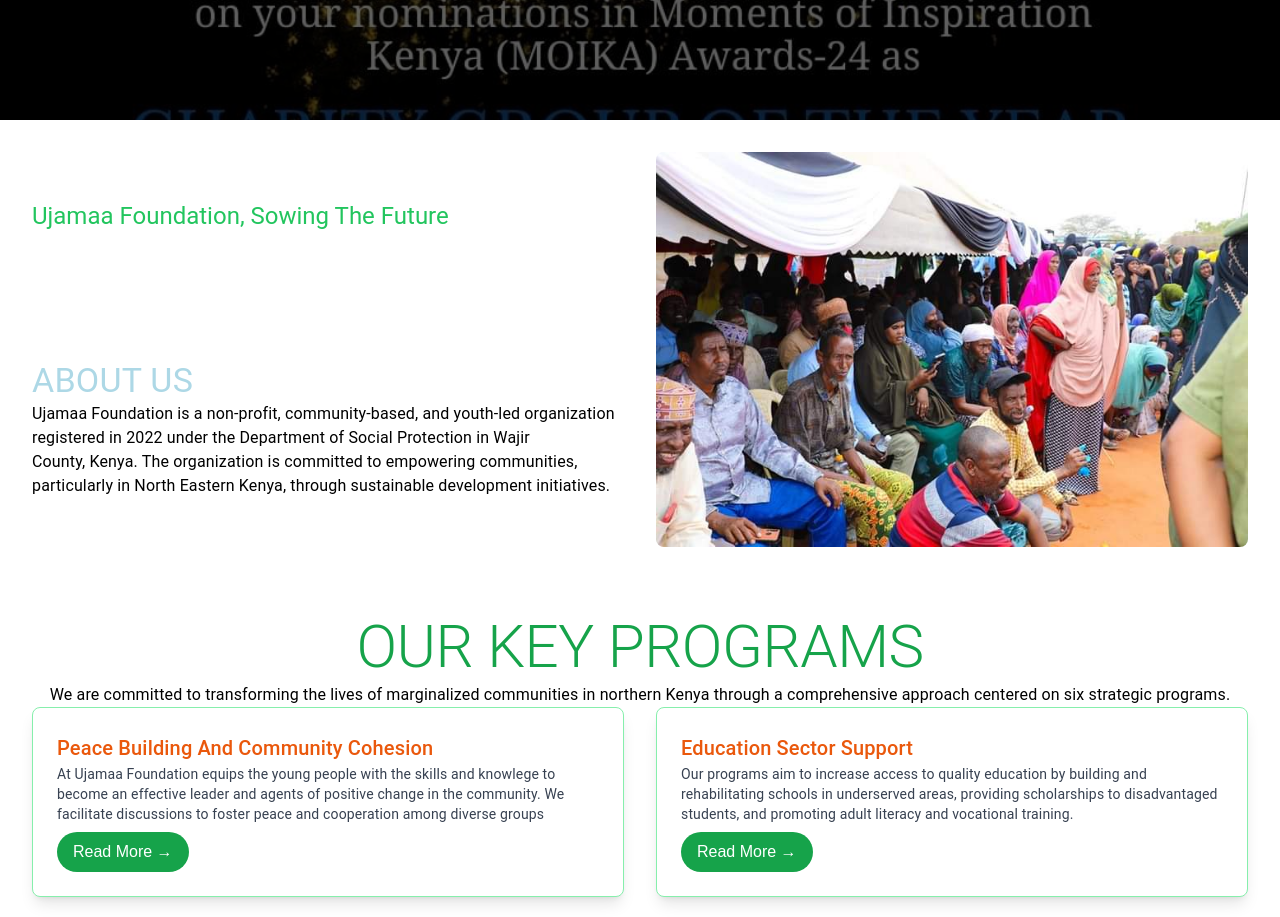
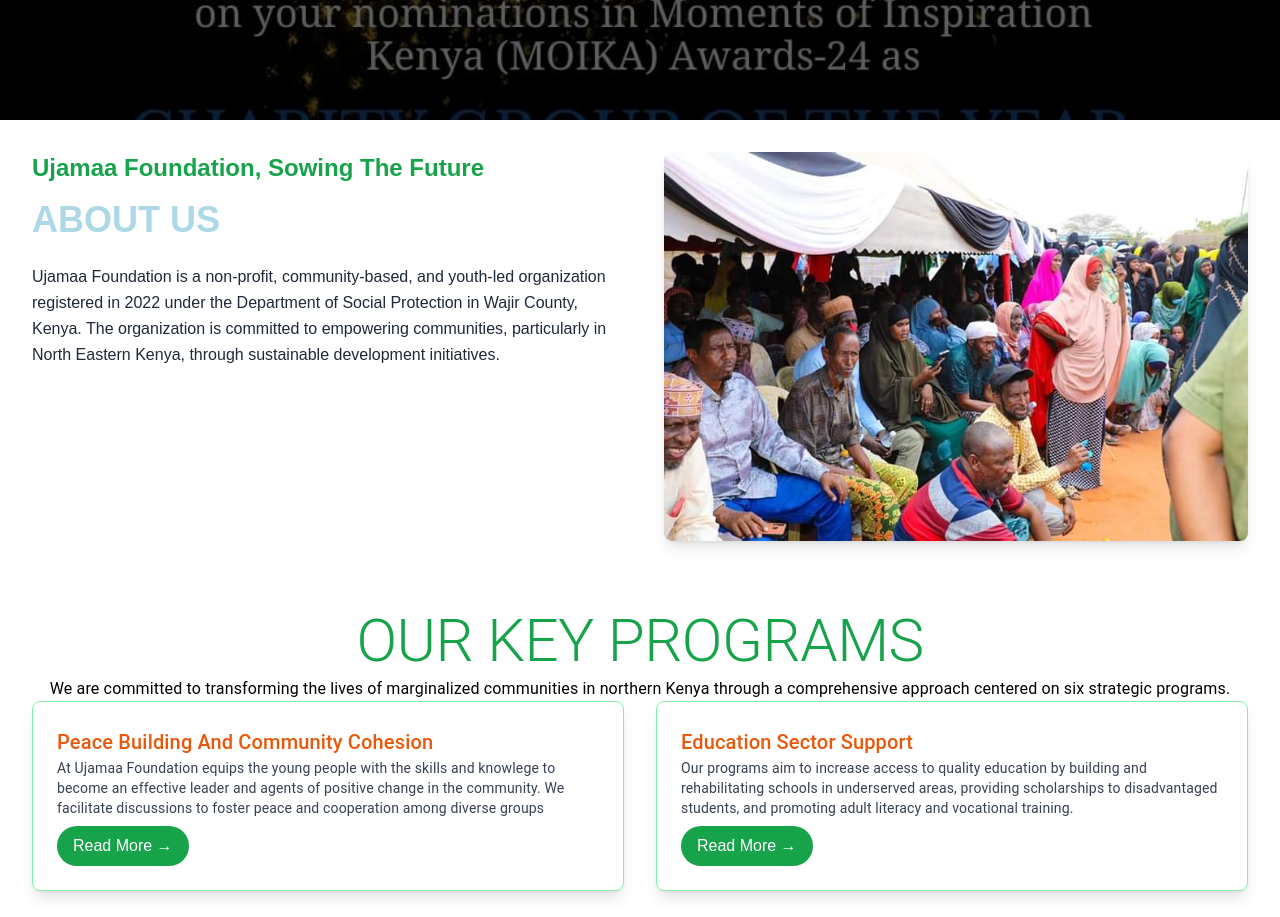
Before and after one commit to ahmednule/Ujamaa-Foundation, a Next.js app: page / in a window 1280 px wide. Shown: the part 880-1797 px from the top of the page. Built offline with nearby package versions, Linux system fonts and the light colour scheme.

Commit message:
fix: fixed the about page and nested the image to be better and the text to be up before the About us componnet

```diff
--- a/src/components/AboutUs.jsx
+++ b/src/components/AboutUs.jsx
@@ -1,40 +1,37 @@
-"use client";
+"use client"
+export default function AboutUs () {
+  return (
+    <div className="max-w-7xl mx-auto p-8">
+      <div className="flex flex-col md:flex-row items-start gap-12">
+        <div className="flex-1 space-y-6">
+          <div className="space-y-4">
+            <h2 className="text-green-600 font-bold text-xl md:text-2xl">
+              Ujamaa Foundation, Sowing The Future
+            </h2>
 
-import { Typography } from "@mui/material";
+            <h1 className="text-[#ADD8E6] font-bold text-3xl md:text-4xl">
+              ABOUT US
+            </h1>
+          </div>
 
-export default function AboutUs() {
-  return (
-    <div className="p-8 flex flex-col md:flex-row items-center gap-8">
-      <div className="flex-1">
-       <div className="relative h-40 ">
-       <Typography
-          variant="h5"
-          className="text-green-500 font-bold mb-1 absolute left-0 top-0 h-25 w-30"
-        >
-          Ujamaa Foundation, Sowing The Future
-        </Typography>
-       </div>
-        <Typography
-          variant="h4"
-          className="text-[#ADD8E6] font-bold mb-7"
-        >
-          ABOUT US
-        </Typography>
-        <Typography variant="body1" className="leading-relaxed text-balance mt-5">
+          <div className="prose prose-lg">
+            <p className="text-gray-800 leading-relaxed">
               Ujamaa Foundation is a non-profit, community-based, and youth-led organization
               registered in 2022 under the Department of Social Protection in Wajir County,
               Kenya. The organization is committed to empowering communities, particularly in
               North Eastern Kenya, through sustainable development initiatives.
-        </Typography>
+            </p>
+          </div>
         </div>
 
         <div className="flex-1">
           <img
             src="/image6.jpeg"
             alt="Community Support"
-          className="w-full rounded-lg"
+            className="w-full rounded-lg shadow-lg object-cover"
           />
         </div>
       </div>
+    </div>
   );
-}
+};
```
Lines whose indentation alone changed are shown as unchanged.
